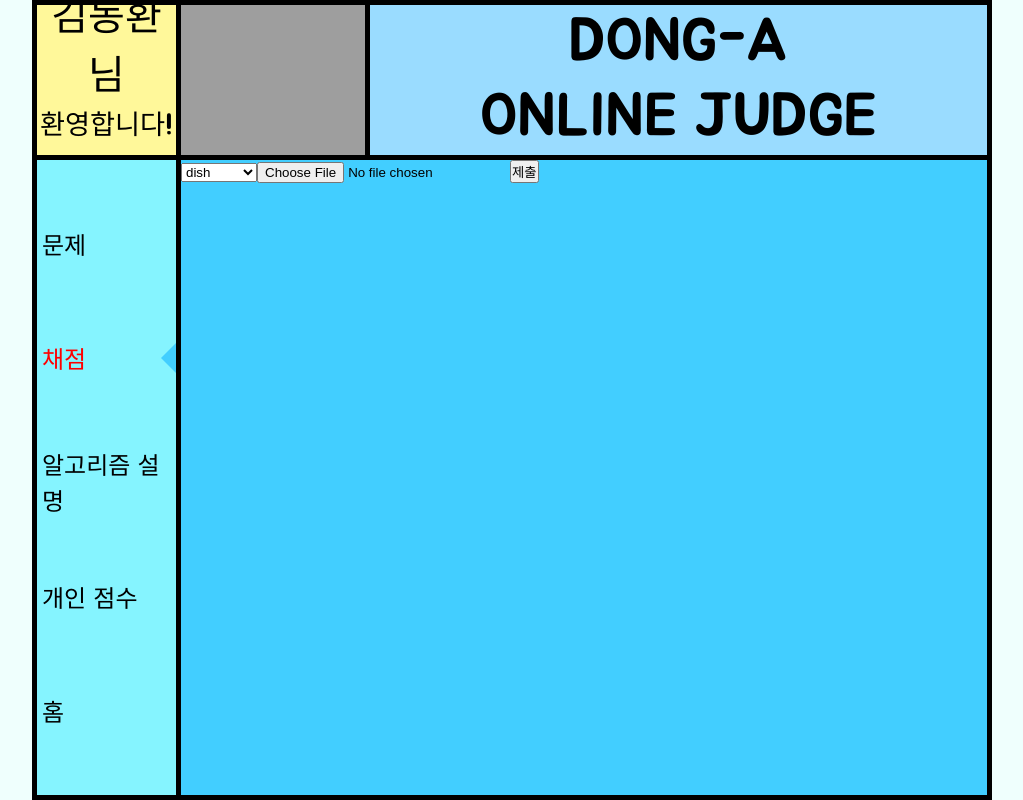
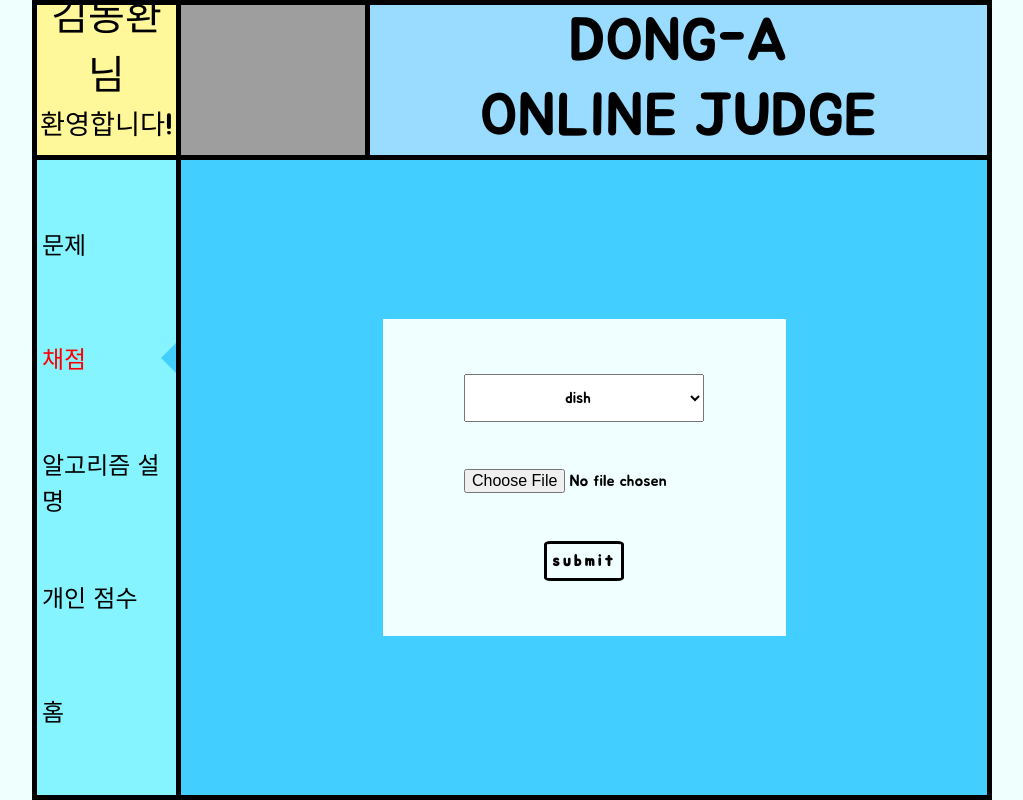
Before and after one commit to ksnd0297/Algorithm_Judge_System, a React (Create React App) app: page /judge in a window 1280 px wide. Shown: the whole page, without its empty margins (128-1151 px from the left). Built offline with nearby package versions, Linux system fonts and the light colour scheme; grey boxes are pictures that could not be loaded.

Commit message:
22/03/10

```diff
--- a/src/components/Content/Judge.js
+++ b/src/components/Content/Judge.js
@@ -1,4 +1,6 @@
 import React, { useState, useCallback } from "react";
+
+import "../../scss/Content/Judge.scss";
 
 function Judge() {
   const [file, setFile] = useState();
@@ -27,20 +29,28 @@ function Judge() {
     { id: 2, name: "condition" },
   ];
 
-  const onclick = () => {};
-
   return (
     <div className="JudgeContainer">
       <div className="Judge">
-        <select name="problem" onChange={onChangeProblem}>
+        <p className="header">
+          <select className="problem" onChange={onChangeProblem}>
             {problem.map((p) => (
               <option key={p.id} value={p.id}>
                 {p.name}
               </option>
             ))}
           </select>
-        <input type="file" id="file" onChange={onChangeFile}></input>
-        <input type="button" value="제출"></input>
+        </p>
+        <p className="footer">
+          <input
+            className="file"
+            type="file"
+            id="file"
+            accept=".cpp"
+            onChange={onChangeFile}
+          />
+        </p>
+        <div className="button">submit</div>
       </div>
     </div>
   );
--- a/src/scss/Content/Judge.scss
+++ b/src/scss/Content/Judge.scss
@@ -1,4 +1,73 @@
+@import url("https://fonts.googleapis.com/css2?family=Jua&display=swap");
+
 .JudgeContainer {
+  width: 50%;
+  height: 50%;
+  background-color: azure;
+
+  display: flex;
+  align-items: center;
+  justify-content: center;
+
   .Judge {
+    width: 100%;
+    height: 80%;
+
+    display: flex;
+    flex-direction: column;
+    align-items: center;
+    justify-content: space-around;
+    .header {
+      .problem {
+        width: 15em;
+        height: 3em;
+
+        text-align: center;
+        font-family: "Jua", sans-serif;
+        font-size: 1em;
+      }
+
+      .file {
+        display: flexbox;
+        width: 50%;
+        font-family: "Jua", sans-serif;
+      }
+    }
+
+    .footer {
+      display: flex;
+      justify-content: center;
+      align-items: center;
+
+      .file {
+        width: 15em;
+
+        font-family: "Jua", sans-serif;
+        font-size: 1em;
+      }
+    }
+    .button {
+      border: 3px solid black;
+      width: 5em;
+      height: 2.5em;
+      border-radius: 8%;
+
+      align-items: center;
+
+      font-family: "Jua", sans-serif;
+      font-size: 1em;
+      font-weight: bold;
+
+      text-align: center;
+
+      letter-spacing: 0.2em;
+
+      &:hover {
+        border: 3px solid #426eff;
+        color: white;
+        background-color: #426eff;
+        transition: 0.3s;
+      }
+    }
   }
 }
--- a/src/scss/Content/Problems.scss
+++ b/src/scss/Content/Problems.scss
@@ -2,10 +2,8 @@
 
 .ProblemsContainer {
   font-family: "Jua", sans-serif;
-  margin-top: 30px;
-  max-width: 1200px;
-  margin-left: auto;
-  margin-right: auto;
+  height: 100%;
+  width: 100%;
 
   .responsive-table {
     li {
@@ -13,6 +11,7 @@
       padding: 25px 30px;
       display: flex;
       justify-content: space-between;
+      width: 100%;
       margin-bottom: 15px;
     }
     .table-header {
--- a/src/scss/Main/Content.scss
+++ b/src/scss/Main/Content.scss
@@ -1,7 +1,11 @@
 .Content {
-  display: inline-block;
+  display: flex;
   background: #42ceff;
+
   flex: 1;
+  align-items: center;
+  justify-content: center;
+
   height: 100%;
   border: 5px solid black;
   border-top: 0;
```
Lines whose indentation alone changed are shown as unchanged.
